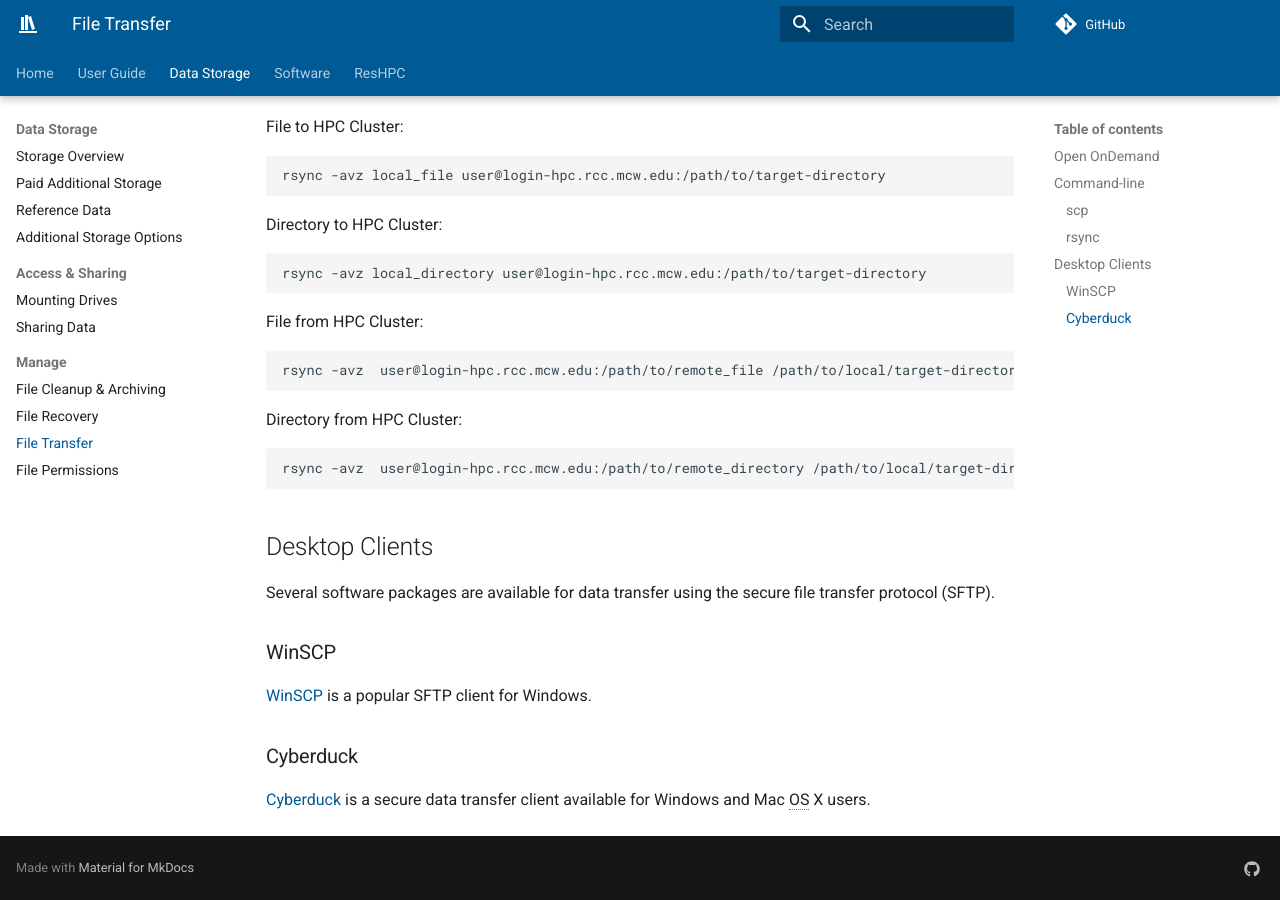
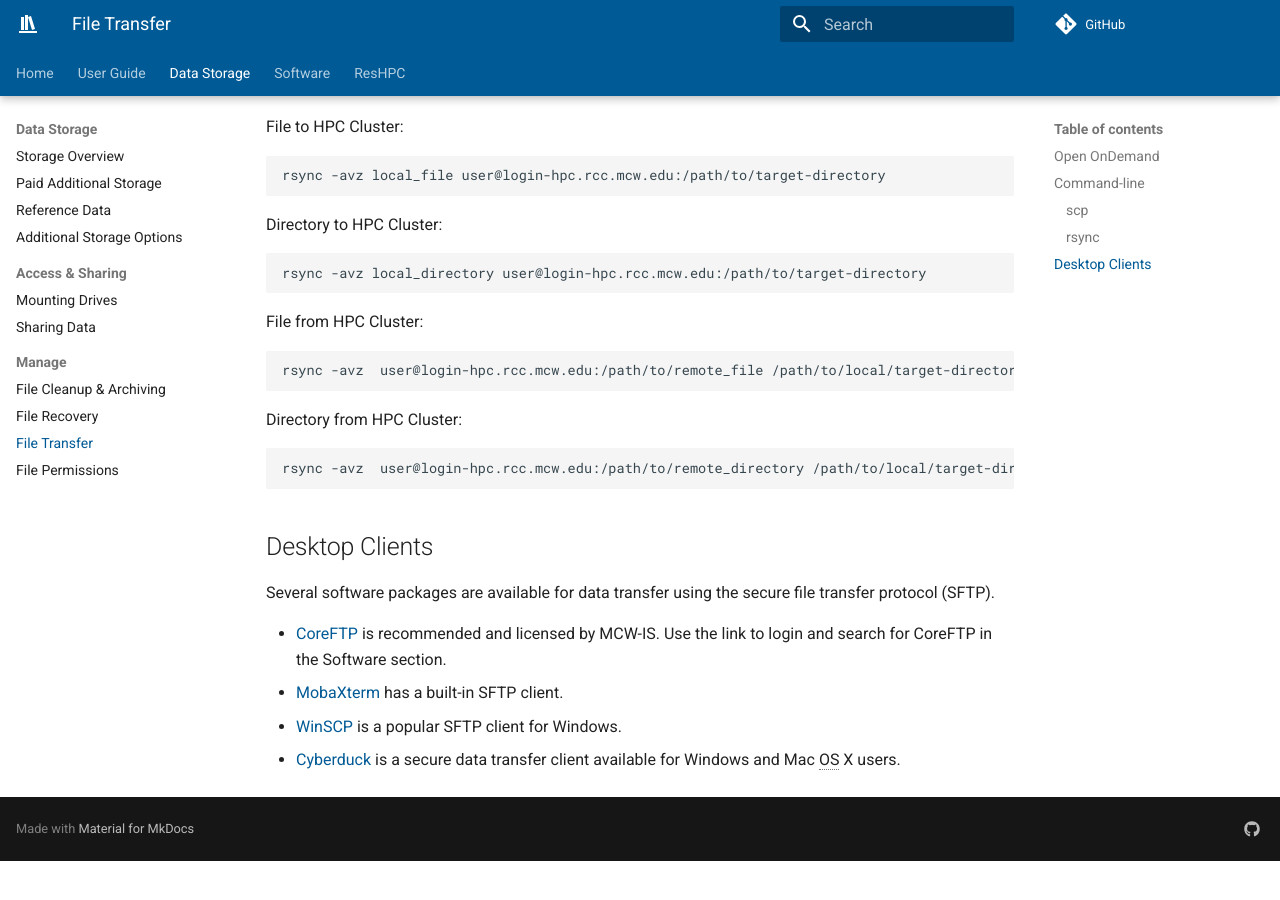
Before and after one commit to mcw-rcc/mcw-rcc.github.io, an MkDocs documentation site: the page built from docs/storage/file-transfer.md, in a window 1280 px wide and 900 px high, scrolled down 1186 px. Built offline with MkDocs 1.6.1 and Material for MkDocs 9.7.7, drawn with Linux system fonts in a browser that asks for light colours; comment, search, counter and statistics services are not loaded; after the commit the page ends 2047 px from its top, so only the background shows below that.

Commit message:
added a few SFTP clients

```diff
--- a/docs/storage/file-transfer.md
+++ b/docs/storage/file-transfer.md
@@ -70,12 +70,9 @@ rsync -avz  user@login-hpc.rcc.mcw.edu:/path/to/remote_directory /path/to/local/
 
 Several software packages are available for data transfer using the secure file transfer protocol (SFTP).
 
-### WinSCP
-
-[WinSCP](https://winscp.net/eng/index.php) is a popular SFTP client for Windows.
-
-### Cyberduck
-
-[Cyberduck](https://cyberduck.io/) is a secure data transfer client available for Windows and Mac OS X users.
+- [CoreFTP](https://servicedesk.mcw.edu/) is recommended and licensed by MCW-IS. Use the link to login and search for CoreFTP in the Software section.
+- [MobaXterm](https://mobaxterm.mobatek.net/download-home-edition.html) has a built-in SFTP client.
+- [WinSCP](https://winscp.net/eng/index.php) is a popular SFTP client for Windows.
+- [Cyberduck](https://cyberduck.io/) is a secure data transfer client available for Windows and Mac OS X users.
 
 --8<-- "includes/abbreviations.md"
```
